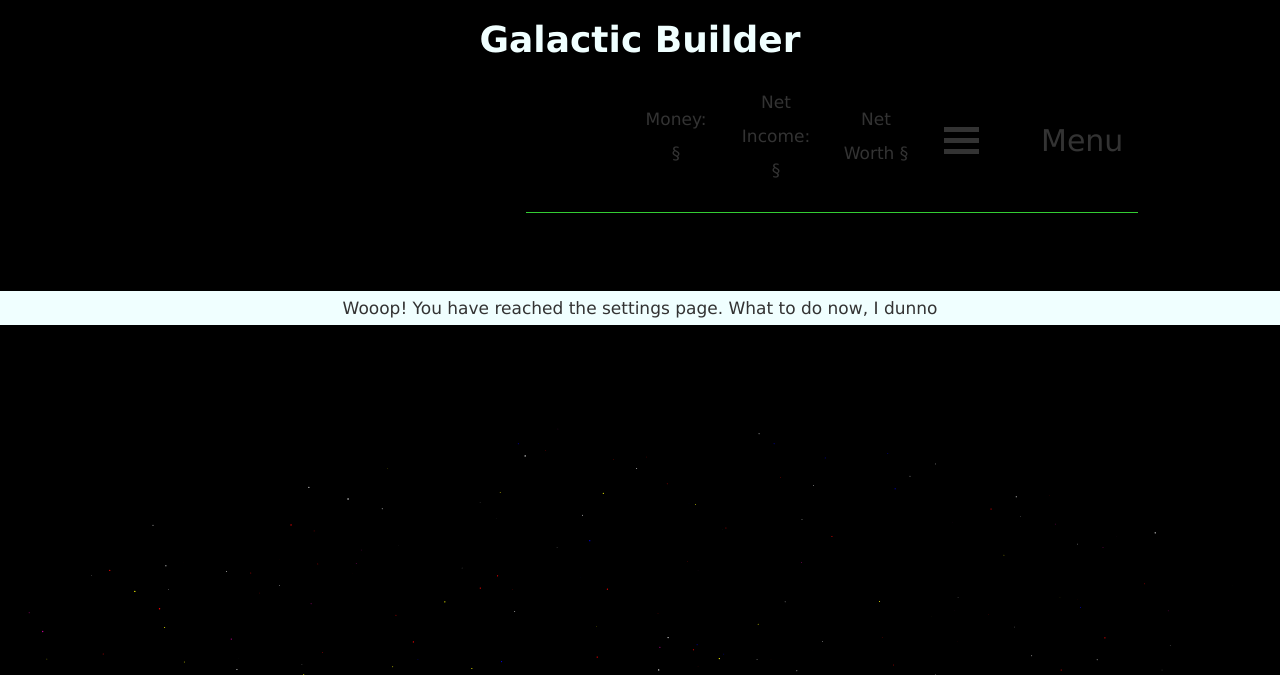
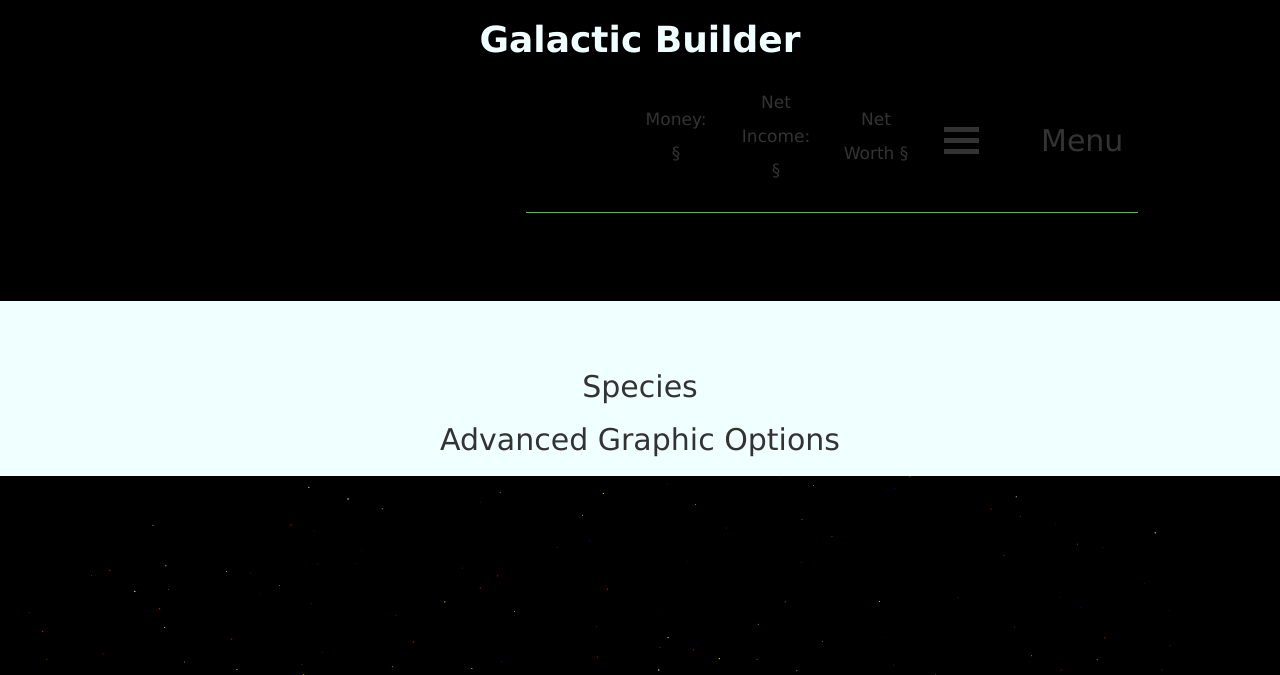
Before and after one commit to gyndlf/galactic-builder, a Flask app: template templates/settings.html in a window 1280 px wide. Shown: the top 675 px of the page. Run offline with Flask 2, Linux system fonts and the light colour scheme; the template is opened without the code that fills it, so the values that code supplies are empty; some libraries are stand-ins or nearby versions.

Commit message:
setting stuff

```diff
--- a/templates/index.html
+++ b/templates/index.html
@@ -212,6 +212,7 @@ span.psw {
 						<p><b>Credits:</b></p>
 						<p><b>Backend Genius:</b></p>
 						<p>Hamish Fish</p>
+						<p>Joefish Ken</p>
 						<p><b>Interface developers:</b></p>
 						<p>Joefish Ken</p>
 						<p>Karl Grabeef</p>
--- a/templates/settings.html
+++ b/templates/settings.html
@@ -1,6 +1,28 @@
 {% extends "base.html" %}
 {% block content %}
 
-    <div id="maininfo"><p>Wooop! You have reached the settings page. What to do now, I dunno</p></div>
+    <div id="maininfo">
+		<div>
+			<h1>Settings</h1>
+		<div>
+		<div class="row">
+			<div class="sm-col-4">
+				<h2>Species</h2>
+				<!--species go here-->
+			</div>
+			<div class="sm-col-4">
+				<h2>Advanced Graphic Options</h2>
+				<!--
+					-put option for high graphic versions of systems(if there is one)
+					-increase the speed of the simulation
+					-change number of stars in a system
+					-remove background and replace with a black screen
+				-->
+			</div>
+			<div class="sm-col-4">
+				<h2></h2>
+			</div>
+		</div>
+	</div>
 
 {% endblock %}
```
